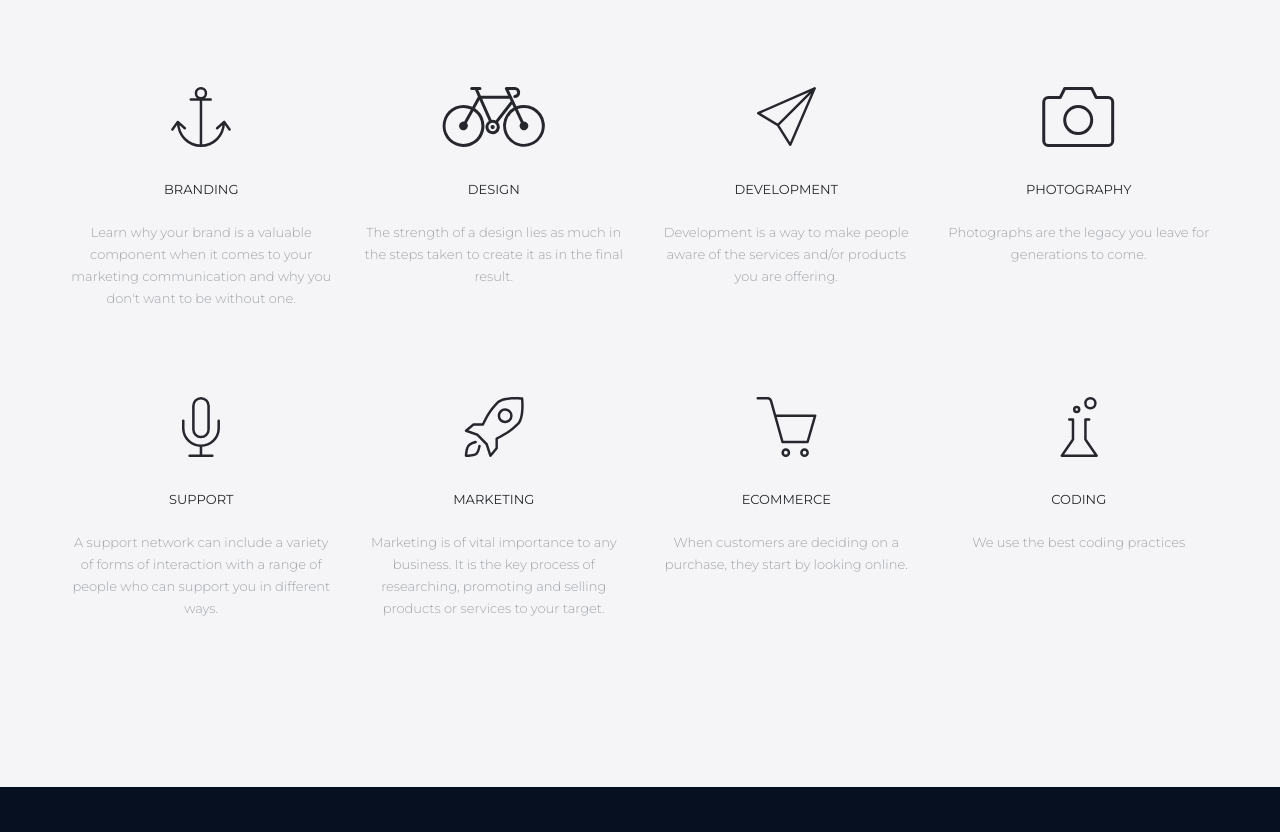
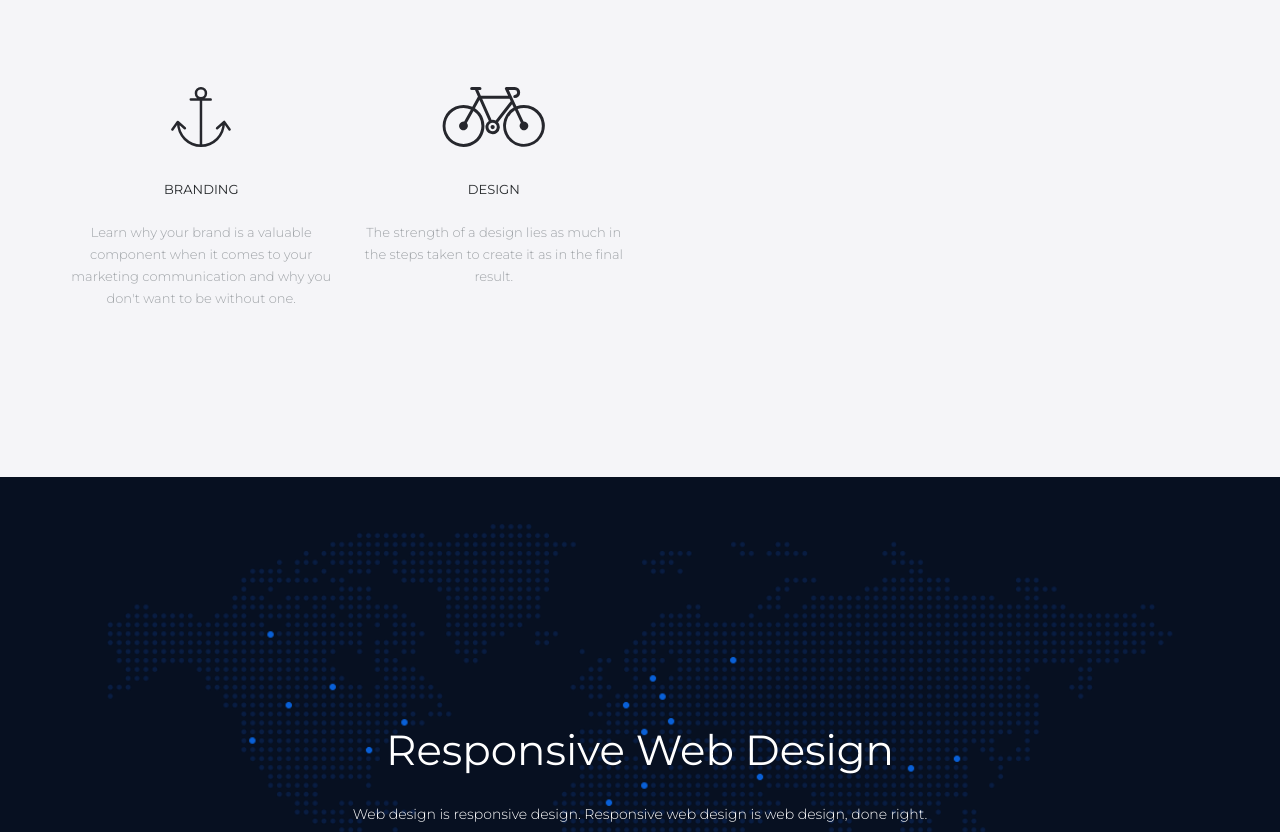
Before and after one commit to pure-perspective/qpihbar.github.io, a plain HTML site: page index.html in a window 1280 px wide. Shown: the part 1526-2358 px from the top of the page. Drawn offline with nearby package versions, Linux system fonts and the light colour scheme.

Commit message:
linkedin

```diff
--- a/index.html
+++ b/index.html
@@ -134,48 +134,48 @@
                             <p class="service-info">The strength of a design lies as much in the steps taken to create it as in the final result. </p>
                         </div><!-- /.service -->
                     </div>
-                    <div class="col-md-3 col-xs-6">
+                    <!--<div class="col-md-3 col-xs-6">
                         <div class="service">
                             <img src="assets/img/paper-plane.svg" alt="">
                             <h3 class="service-title">Development</h3>
                             <p class="service-info">Development is a way to make people aware of the services and/or products you are offering.</p>
-                        </div><!-- /.service -->
-                    </div>
-                    <div class="col-md-3 col-xs-6">
+                        </div> /.service
+                    </div>-->
+                    <!--<div class="col-md-3 col-xs-6">
                         <div class="service">
                             <img src="assets/img/photo.svg" alt="">
                             <h3 class="service-title">Photography</h3>
                             <p class="service-info">Photographs are the legacy you leave for generations to come.</p>
-                        </div><!-- /.service -->
+                        </div> /.service
                     </div>
                     <div class="col-md-3 col-xs-6">
                         <div class="service">
                             <img src="assets/img/microphone.svg" alt="">
                             <h3 class="service-title">Support</h3>
                             <p class="service-info">A support network can include a variety of forms of interaction with a range of people who can support you in different ways. </p>
-                        </div><!-- /.service -->
+                        </div>/.service
                     </div>
                     <div class="col-md-3 col-xs-6">
                         <div class="service">
                             <img src="assets/img/rocket.svg" alt="">
                             <h3 class="service-title">Marketing</h3>
                             <p class="service-info">Marketing is of vital importance to any business. It is the key process of researching, promoting and selling products or services to your target.</p>
-                        </div><!-- /.service -->
+                        </div> /.service
                     </div>
                     <div class="col-md-3 col-xs-6">
                         <div class="service">
                             <img src="assets/img/basket.svg" alt="">
                             <h3 class="service-title">Ecommerce</h3>
                             <p class="service-info">When customers are deciding on a purchase, they start by looking online.</p>
-                        </div><!-- /.service -->
+                        </div>/.service
                     </div>
                     <div class="col-md-3 col-xs-6">
                         <div class="service">
                             <img src="assets/img/chemestry.svg" alt="">
                             <h3 class="service-title">Coding</h3>
                             <p class="service-info">We use the best coding practices</p>
-                        </div><!-- /.service -->
-                    </div>
+                        </div>/.service
+                    </div>-->
                 </div>
             </div>
         </section><!-- /.section-services -->
@@ -334,7 +334,7 @@
                             <a class="twitter-bg" href="#"><i class="fa fa-twitter"></i></a>
                             <a class="facebook-bg" href="#"><i class="fa fa-facebook"></i></a>
                             <a class="pinterest" href="#"><i class="fa fa-pinterest"></i></a>
-                            <a class="linkedin-bg" href="#"><i class="fa fa-linkedin"></i></a>
+                            <a class="linkedin-bg" href="www.linkedin.com/company/quantum-perspectives-ihbar"><i class="fa fa-linkedin"></i></a>
                         </div><!-- /.social-links -->
                     </div>
                     <div class="col-xs-4">
```
